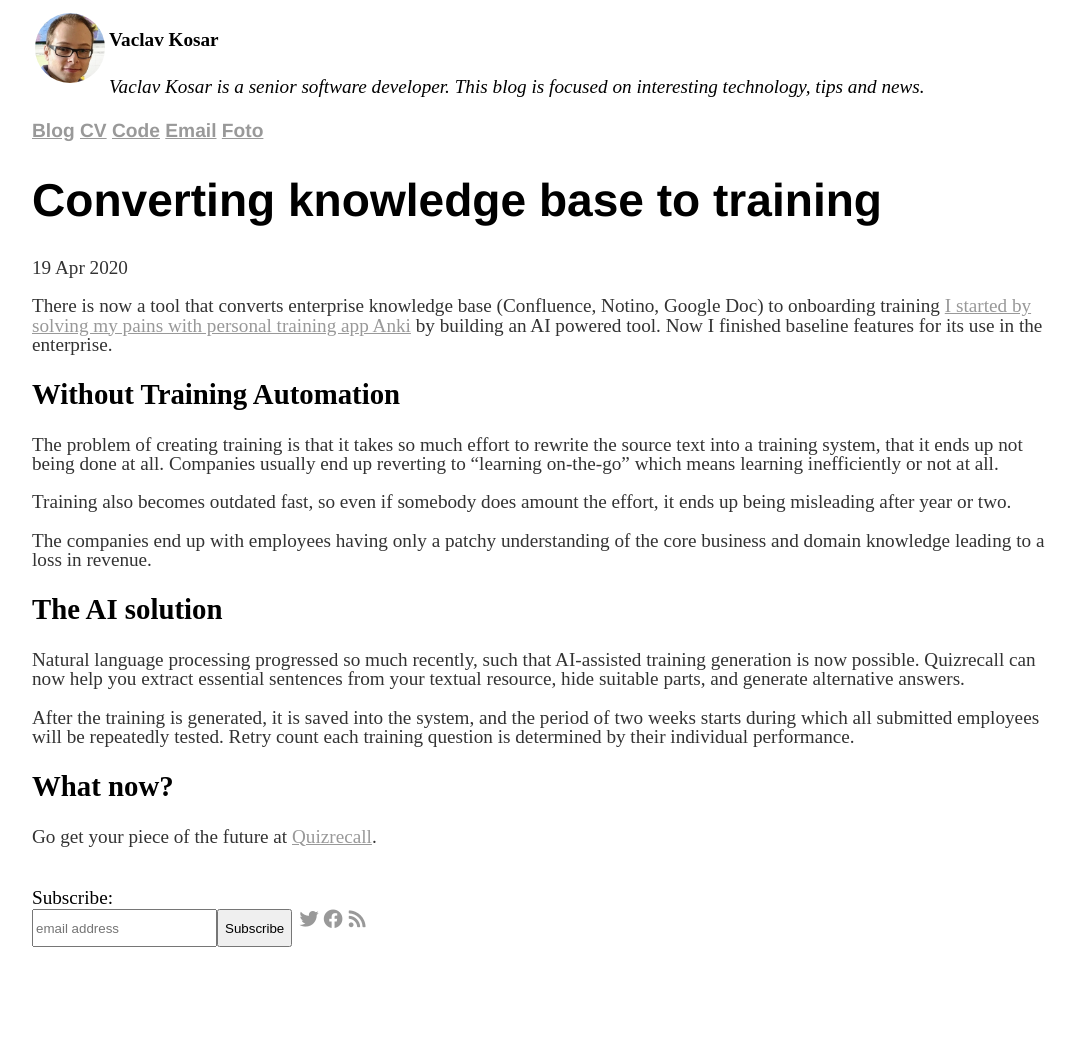
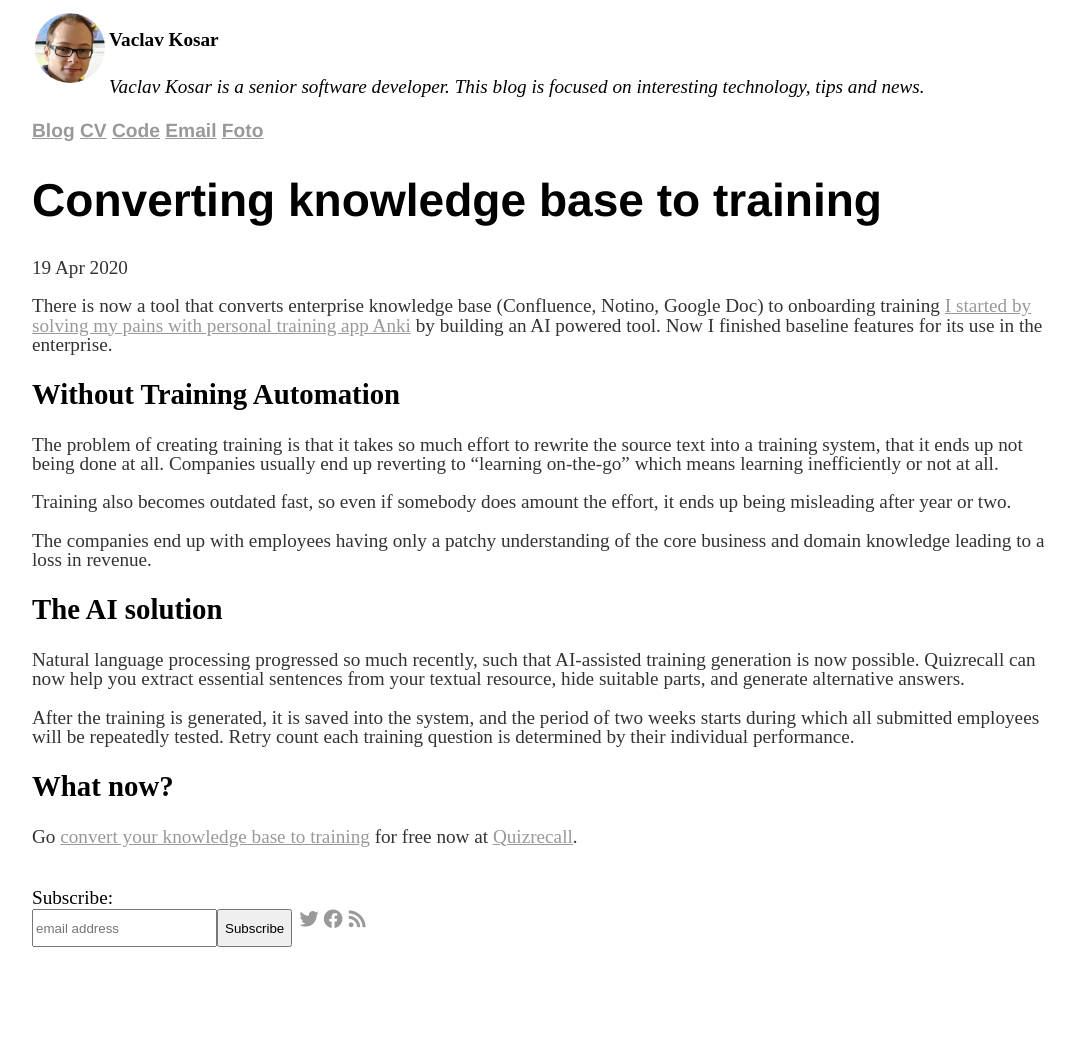
Before and after one commit to vackosar/vackosar.github.io, a Jekyll site: the page built from _posts/2020-04-19-Converting-knowledge-base-to-training.md, in a window 1280 px wide. Shown: the whole page, without its empty margins (96-1172 px from the left). Built offline with Jekyll 4.4.1, drawn with Linux system fonts in a browser that asks for light colours; nearby versions of some CDN libraries; library files that are not in the unit come from our copies; comment, search, counter and statistics services are not loaded.

Commit message:
link to quizrecall

```diff
--- a/_posts/2020-04-19-Converting-knowledge-base-to-training.md
+++ b/_posts/2020-04-19-Converting-knowledge-base-to-training.md
@@ -25,4 +25,4 @@
 After the training is generated, it is saved into the system, and the period of two weeks starts during which all submitted employees will be repeatedly tested. Retry count each training question is determined by their individual performance.
 
 ## What now?
-Go get your piece of the future at [Quizrecall](https://quizrecall.com).
+Go [convert your knowledge base to training](https://quizrecall.com) for free now at [Quizrecall](https://quizrecall.com).
```
